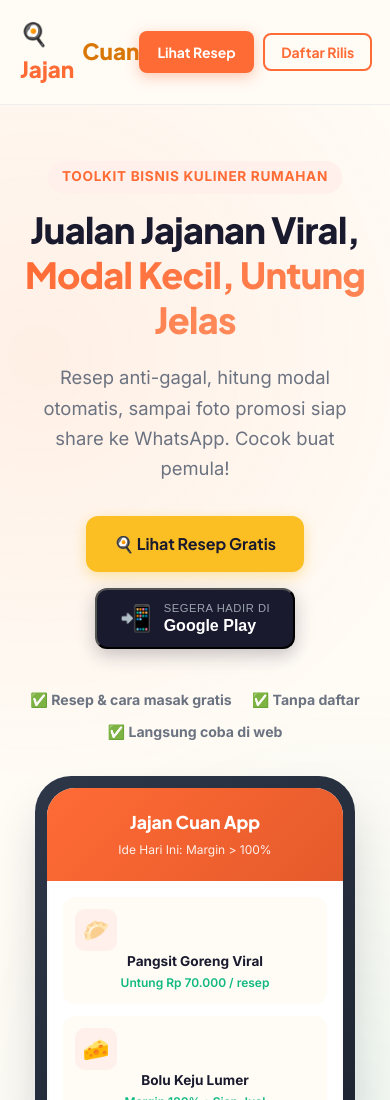
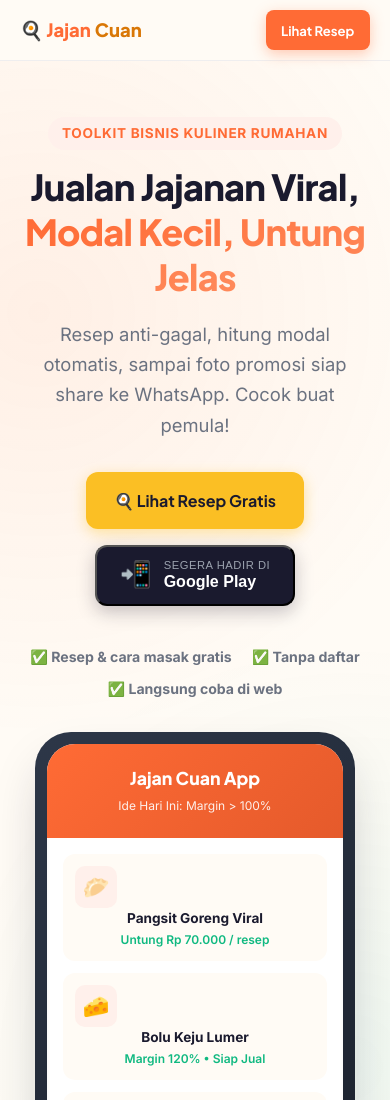
Before and after one commit to susantohenri/jajan-cuan, a plain HTML site: page web/index.html in a window 390 px wide. Shown: the top 1100 px of the page. Drawn offline with Linux system fonts and the light colour scheme.

Commit message:
fix(mobile): prevent logo wrapping and navbar button overlap on small screens

```diff
--- a/web/css/upgrade.css
+++ b/web/css/upgrade.css
@@ -21,11 +21,59 @@
   outline-offset: 2px;
 }
 
-/* --- Nav & Trust Bar --- */
+/* --- Nav & Brand Logo Mobile Protection --- */
+.navbar {
+  padding: 0.85rem 0;
+}
+
+.navbar .container {
+  display: flex;
+  align-items: center;
+  justify-content: space-between;
+  gap: 0.75rem;
+}
+
+.brand-logo {
+  display: inline-flex !important;
+  align-items: center !important;
+  gap: 0.35rem !important;
+  white-space: nowrap !important;
+  flex-shrink: 0 !important;
+  font-family: var(--font-heading);
+  font-weight: 800;
+  font-size: 1.35rem;
+  color: var(--color-primary);
+  text-decoration: none;
+}
+
+.brand-logo span {
+  color: var(--color-accent-dark, #D97706);
+}
+
 .jc-nav {
   display: flex;
-  gap: 0.6rem;
   align-items: center;
+  gap: 0.5rem;
+  flex-shrink: 0;
+}
+
+@media (max-width: 520px) {
+  .navbar {
+    padding: 0.65rem 0;
+  }
+  .brand-logo {
+    font-size: 1.15rem !important;
+    gap: 0.25rem !important;
+  }
+  .jc-nav .btn {
+    padding: 0.45rem 0.85rem;
+    font-size: 0.82rem;
+  }
+  /* Di layar HP, sembunyikan tombol sekunder 'Daftar Rilis' di navbar
+     karena sudah ada tombol utama raksasa di hero tepat di bawahnya */
+  .nav-waitlist-btn {
+    display: none !important;
+  }
 }
 
 .jc-trust {
--- a/web/index.html
+++ b/web/index.html
@@ -48,7 +48,7 @@
       </a>
       <div class="jc-nav">
         <a href="experience.html" class="btn btn-primary btn-sm">Lihat Resep</a>
-        <button class="btn btn-outline btn-sm trigger-waitlist" data-source="nav_button">Daftar Rilis</button>
+        <button class="btn btn-outline btn-sm trigger-waitlist nav-waitlist-btn" data-source="nav_button">Daftar Rilis</button>
       </div>
     </div>
   </nav>
```
Also changed, not shown: web/privacy.html (+1 -4 lines), web/terms.html (+1 -4 lines), assets/jajan-cuan.web.app_experience.png (added).
